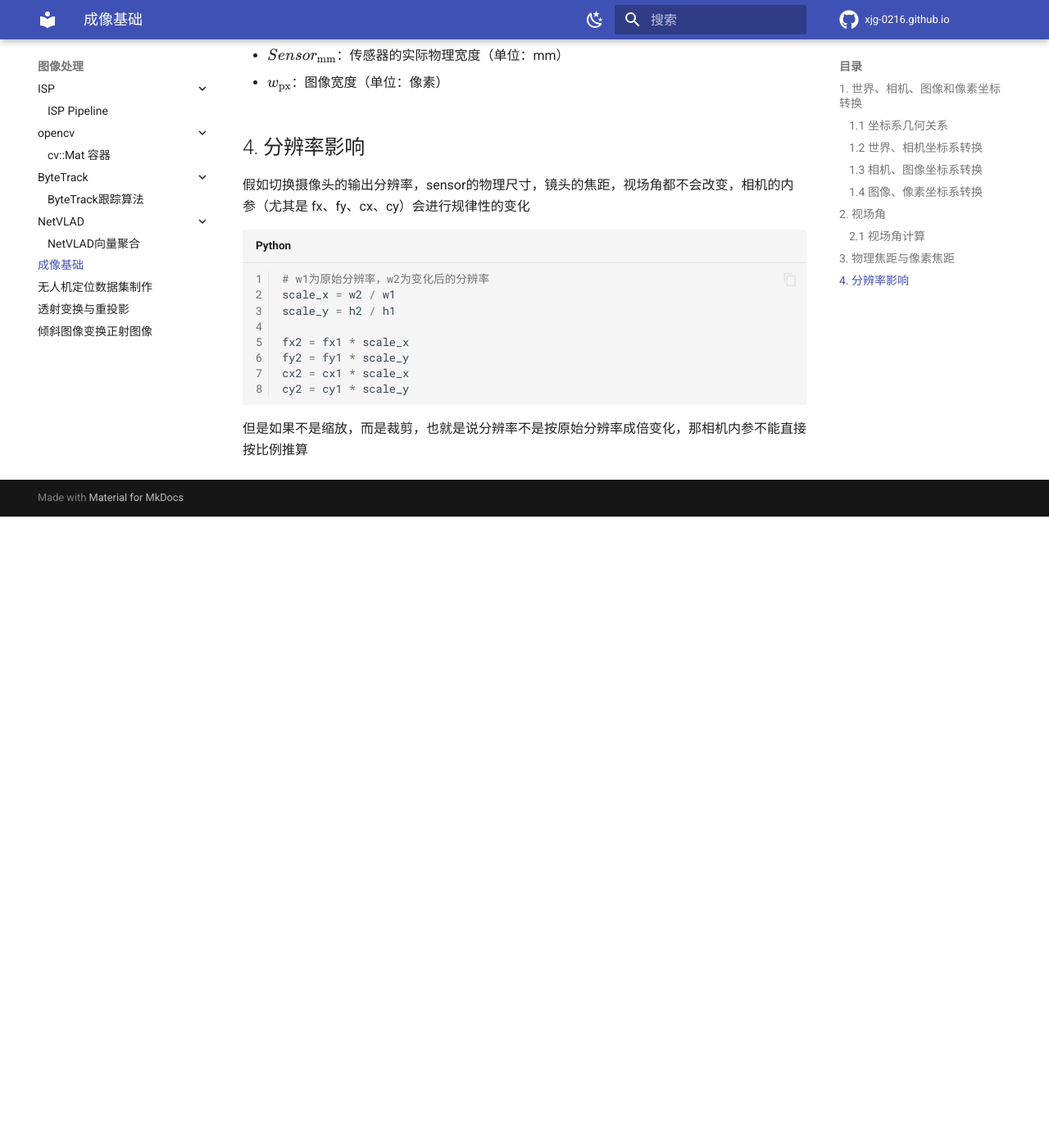
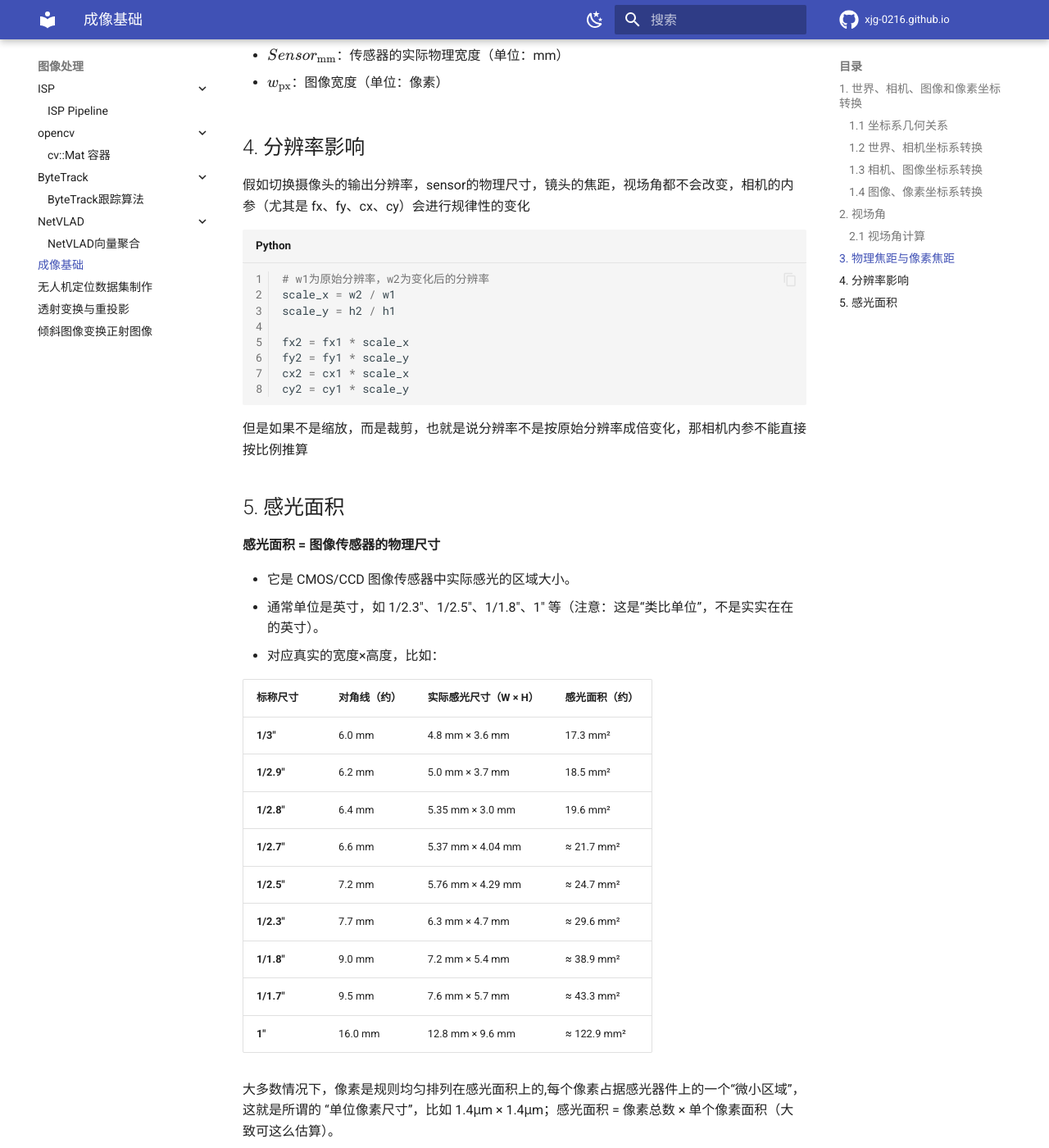
Before and after one commit to Xjg-0216/xjg-0216.github.io, an MkDocs documentation site: the page built from docs/IMAGE_PROCESS/01-img0.md, in a window 1280 px wide and 1400 px high, scrolled down 5871 px. Shown: the whole window at 82% size. Built offline with MkDocs 1.6.1 and Material for MkDocs 9.7.7, drawn with Linux system fonts in a browser that asks for light colours; comment, search, counter and statistics services are not loaded; before the commit the page ends 6501 px from its top, so only the background shows below that; some of the changed text lies outside the part shown.

Commit message:
update 01-img

````diff
--- a/docs/IMAGE_PROCESS/01-img0.md
+++ b/docs/IMAGE_PROCESS/01-img0.md
@@ -192,3 +192,56 @@ cx2 = cx1 * scale_x
 cy2 = cy1 * scale_y
 ```
 但是如果不是缩放，而是裁剪，也就是说分辨率不是按原始分辨率成倍变化，那相机内参不能直接按比例推算
+
+
+## 5. 感光面积
+
+
+
+**感光面积 = 图像传感器的物理尺寸**
+
+* 它是 CMOS/CCD 图像传感器中实际感光的区域大小。
+* 通常单位是英寸，如 1/2.3"、1/2.5"、1/1.8"、1" 等（注意：这是“类比单位”，不是实实在在的英寸）。
+* 对应真实的宽度×高度，比如：
+
+| 标称尺寸       | 对角线（约）  | 实际感光尺寸（W × H）         | 感光面积（约）     |
+| ---------- | ------- | --------------------- | ----------- |
+| **1/3"**   | 6.0 mm  | 4.8 mm × 3.6 mm       | 17.3 mm²    |
+| **1/2.9"** | 6.2 mm  | 5.0 mm × 3.7 mm       | 18.5 mm²    |
+| **1/2.8"** | 6.4 mm  | 5.35 mm × 3.0 mm      | 19.6 mm²  |
+| **1/2.7"** | 6.6 mm  | 5.37 mm × 4.04 mm     | ≈ 21.7 mm²  |
+| **1/2.5"** | 7.2 mm  | 5.76 mm × 4.29 mm     | ≈ 24.7 mm²  |
+| **1/2.3"** | 7.7 mm  | 6.3 mm × 4.7 mm       | ≈ 29.6 mm²  |
+| **1/1.8"** | 9.0 mm  | 7.2 mm × 5.4 mm       | ≈ 38.9 mm²  |
+| **1/1.7"** | 9.5 mm  | 7.6 mm × 5.7 mm       | ≈ 43.3 mm²  |
+| **1"**     | 16.0 mm | 12.8 mm × 9.6 mm      | ≈ 122.9 mm² |
+
+
+大多数情况下，像素是规则均匀排列在感光面积上的,每个像素占据感光器件上的一个“微小区域”，这就是所谓的 “单位像素尺寸”，比如 1.4μm × 1.4μm；感光面积 = 像素总数 × 单个像素面积（大致可这么估算）。
+
+| 场景          | 感光面积 | 像素数 | 单个像素面积 | 意味着什么           |
+| ----------- | ---- | --- | ------ | --------------- |
+| A: 小底 + 高像素 | 小    | 多   | 小      | 像素密集，但进光少，易噪声   |
+| B: 大底 + 低像素 | 大    | 少   | 大      | 每个像素进光多，低照表现好   |
+| C: 大底 + 高像素 | 大    | 多   | 适中     | 兼顾分辨率和感光能力，但成本高 |
+
+
+
+
+**镜头的“感光面积”**
+
+其实说的是**镜头的“成像圈直径”**，也叫**光学像场大小**：
+
+* 每颗镜头都有一个**最大投影图像圈**，单位也是 mm；
+* 一般**镜头的“感光面积”** ≥ 传感器的感光对角线，否则图像边缘会“黑边”、“暗角”。
+
+
+镜头和传感器的适配关系
+
+| 镜头成像圈 vs 传感器感光面积 | 适配效果                        |
+| ---------------- | --------------------------- |
+| ✅ 镜头像圈 ≥ 感光面积    | 正常，画面不裁剪无暗角                 |
+| ⚠️ 镜头像圈 < 感光面积   | 黑边、暗角、图像变形（严重不匹配）           |
+| 🔄 镜头像圈 ≫ 感光面积   | 画面裁剪，视角变小，相当于“放大”效果（等效焦距变长） |
+
+---
````
